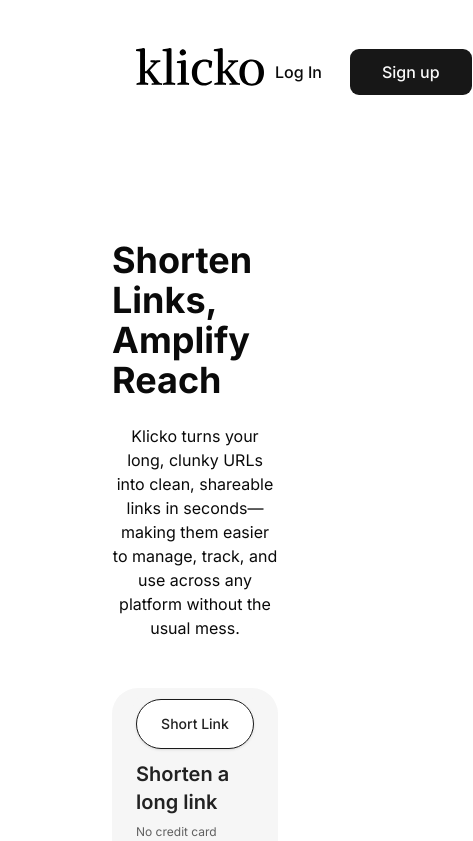
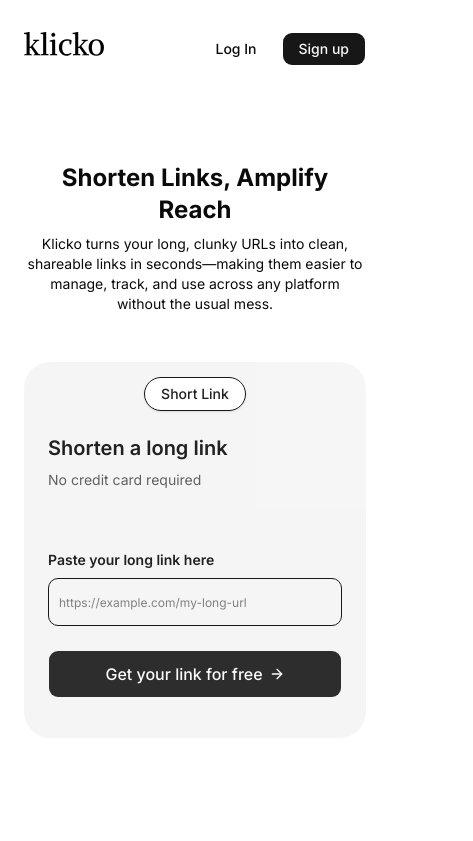
Before and after one commit to Taimoor-12/Klicko, a Next.js app in the folder frontend/: page / in a window 390 px wide. Shown: the top 841 px of the page, 473 px wide, since content can reach past the window. Built offline with nearby package versions, Linux system fonts and the light colour scheme.

Commit message:
make landing page responsive

```diff
--- a/frontend/app/layout.tsx
+++ b/frontend/app/layout.tsx
@@ -3,7 +3,7 @@ import { Geist, Geist_Mono, Inter } from "next/font/google";
 import "./globals.css";
 import { cn } from "@/lib/utils";
 
-const inter = Inter({subsets:['latin'],variable:'--font-sans'});
+const inter = Inter({ subsets: ['latin'], variable: '--font-sans' });
 
 const geistSans = Geist({
   variable: "--font-geist-sans",
@@ -33,7 +33,7 @@ export default function RootLayout({
       lang="en"
       className={cn("h-full", "antialiased", geistSans.variable, geistMono.variable, "font-sans", inter.variable)}
     >
-      <body className="min-h-full flex flex-col mx-28 mt-8">{children}</body>
+      <body className="min-h-full flex flex-col mx-6 sm:mx-12 md:mx-16 lg:mx-28 xl:mx-36 mt-8">{children}</body>
     </html>
   );
 }
--- a/frontend/app/page.tsx
+++ b/frontend/app/page.tsx
@@ -70,48 +70,52 @@ export default function Home() {
   return (
     <>
       <header>
-        <nav className="flex justify-between px-6 md:px-12 pt-4 md:pt-6">
+        <nav className="flex justify-between">
           <ul className="list-none">
-            <li className="w-32 md:w-[100px] cursor-pointer hover:scale-110 transition-transform duration-300 ease-in-out">
+            <li className="cursor-pointer hover:scale-110 transition-transform duration-300 ease-in-out">
               <Image
                 src="/logo-black.svg"
                 width={168}
                 height={50}
-                className="w-full h-auto object-contain"
                 alt="logo"
+                className="md:pt-3 w-20 sm:w-22 md:w-27"
                 priority
               />
             </li>
           </ul>
-          <ul className="list-none flex items-center gap-4">
-            <li><Button variant={"ghost"} size={"lg"} className="text-base cursor-pointer">Log In</Button></li>
-            <li><Button size={"xl"} className="text-base cursor-pointer">Sign up</Button></li>
+          <ul className="md:pt-2 list-none flex items-center gap-2 sm:gap-4">
+            <li><Button variant={"ghost"} className="cursor-pointer
+            text-sm px-4 py-4
+            sm:px-10 sm:py-6">Log In</Button></li>
+            <li><Button className="cursor-pointer
+            text-sm px-4 py-4
+            sm:px-10 sm:py-6">Sign up</Button></li>
           </ul>
         </nav>
       </header>
-      <main className="mt-24">
+      <main className="mt-12 md:mt-24">
         <section>
           <div className="flex flex-col items-center mt-12">
-            <h1 className="text-4xl md:text-6xl font-bold text-balance">Shorten Links, Amplify Reach</h1>
-            <p className="mt-6 text-base md:text-2xl text-center">Klicko turns your long, clunky URLs into clean, shareable links in seconds—making them easier to manage, track, and use across any platform without the usual mess.</p>
+            <h1 className="text-2xl sm:text-3xl md:text-5xl font-bold text-center">Shorten Links, Amplify Reach</h1>
+            <p className="mt-2 sm:mt-4 md:mt-6 text-sm sm:text-lg md:text-2xl text-center">Klicko turns your long, clunky URLs into clean, shareable links in seconds—making them easier to manage, track, and use across any platform without the usual mess.</p>
           </div>
 
-          <div className="min-h-72 bg-muted rounded-4xl mt-12 opacity-90">
+          <div className="min-h-72 bg-muted rounded-4xl mt-12 mb-12 opacity-90">
             <Tabs defaultValue="shorten" className="w-full">
               <div className="flex justify-center mt-2">
                 <TabsList>
-                  <TabsTrigger className="cursor-pointer text-sm md:text-base px-6 py-6 rounded-4xl mt-6 border-1 border-black" value="shorten">Short Link</TabsTrigger>
+                  <TabsTrigger className="cursor-pointer text-sm md:text-base px-4 py-4 sm:px-6 sm:py-6 rounded-4xl mt-4 sm:mt-6 border-1 border-black" value="shorten">Short Link</TabsTrigger>
                 </TabsList>
               </div>
 
               <TabsContent value="shorten" className="mx-6 mt-6">
                 <h2 className="text-xl md:text-2xl font-semibold">Shorten a long link</h2>
-                <p className="mt-2 opacity-70 text-xs md:text-sm">No credit card required</p>
+                <p className="mt-2 opacity-70 text-sm md:text-base">No credit card required</p>
 
                 <h3 className="text-md md:text-lg font-semibold mt-15">Paste your long link here</h3>
 
                 <Input
-                  className={`h-14 md:h-12 mt-4 border-black ${error ? 'border-red-500' : ''}`}
+                  className={`h-12 mt-2 border-black text-xs sm:text-base ${error ? 'border-red-500' : ''}`}
                   placeholder="https://example.com/my-long-url"
                   type="text"
                   value={inputUrl}
@@ -120,7 +124,7 @@ export default function Home() {
 
                 {error && <p className="text-red-500 mt-2 text-sm md:text-base">{error}</p>}
 
-                <Button size={"lg"} className="mt-6 min-w-42 min-h-12 cursor-pointer text-lg px-6 mb-10" onClick={handleShorten}>
+                <Button className="mt-6 w-full h-12 md:w-64 cursor-pointer text-base md:text-lg md:px-6 mb-10" onClick={handleShorten}>
                   Get your link for free
                   <ArrowRight />
                 </Button>
```
